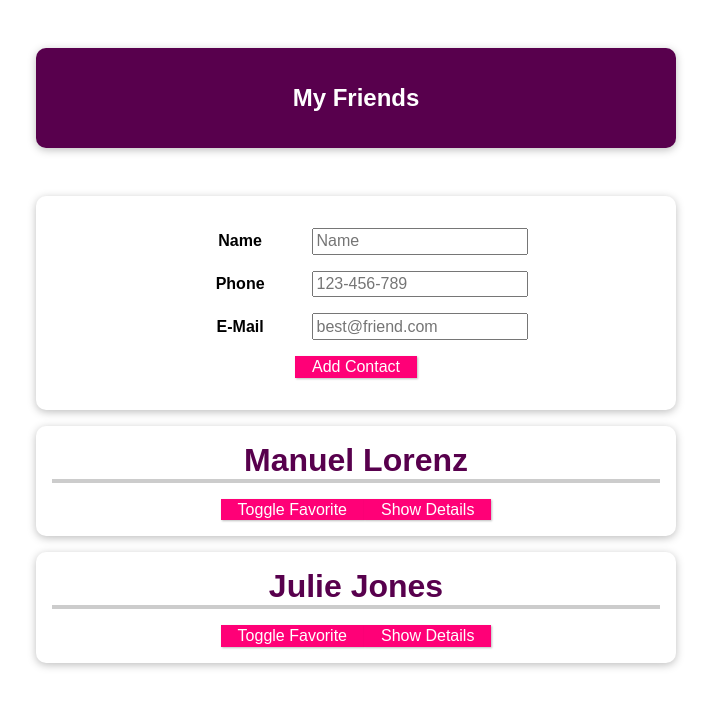
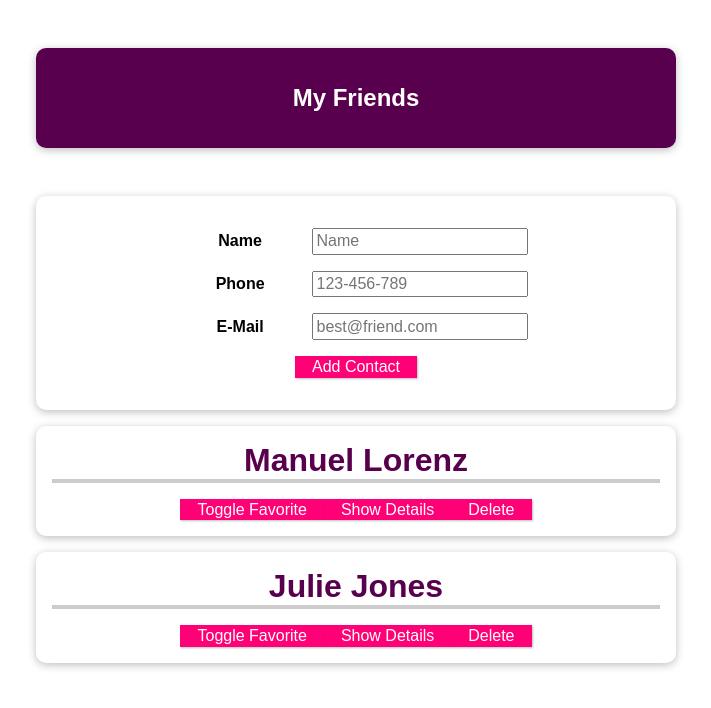
Before and after one commit to volomavi/Vue3-journey, a Vue app in the folder 08/: page / in a window 1280 px wide. Shown: the top 708 px of the page, without its empty margins (284-995 px from the left). Built offline with nearby package versions, Linux system fonts and the light colour scheme.

Commit message:
component communication

```diff
--- a/08/src/App.vue
+++ b/08/src/App.vue
@@ -14,6 +14,7 @@
         :email-address="friend.email"
         :is-favorite="friend.isFavorite"
         @toggle-favorite="toggleFavoriteStatus"
+        @delete="deleteContact"
       ></friend-contact>
     </ul>
   </section>
@@ -21,7 +22,6 @@
 
 <script>
   export default {
-
     data() {
       return {
         friends: [
@@ -50,7 +50,7 @@
         identifiedFriend.isFavorite = !identifiedFriend.isFavorite;
       },
       addFriend(name, phone, email) {
-        console.log('attempting to add friend')
+        console.log("attempting to add friend");
         const newFriendContact = {
           id: new Date().toISOString(),
           name: name,
@@ -59,6 +59,9 @@
           isFavorite: false,
         };
         this.friends.push(newFriendContact);
+      },
+      deleteContact(friendId) {
+        this.friends = this.friends.filter((friend) => friend.id !== friendId);
       },
     },
   };
--- a/08/src/components/FriendContact.vue
+++ b/08/src/components/FriendContact.vue
@@ -14,6 +14,7 @@
         {{ emailAddress }}
       </li>
     </ul>
+    <button @click="$emit('delete', id)">Delete</button>
   </li>
 </template>
 
@@ -53,7 +54,7 @@
     }
 
   },
-  emits: ['toggle-favorite'],
+  emits: ['toggle-favorite', 'delete'],
   // emits: {
   //   'toggle-favorite':function(id){
   //     if(id){
@@ -76,7 +77,10 @@
     },
     toggleFavorite(){
       this.$emit('toggle-favorite', this.id);
-    }
+    },
+    // deleteFriend(){
+    //   this.$emit('delete')
+    // }
   }
 };
 </script>
```
